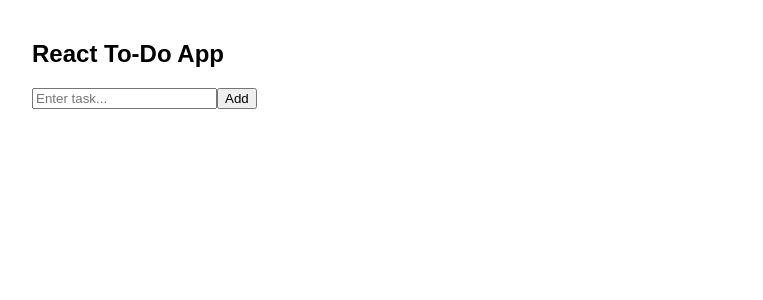
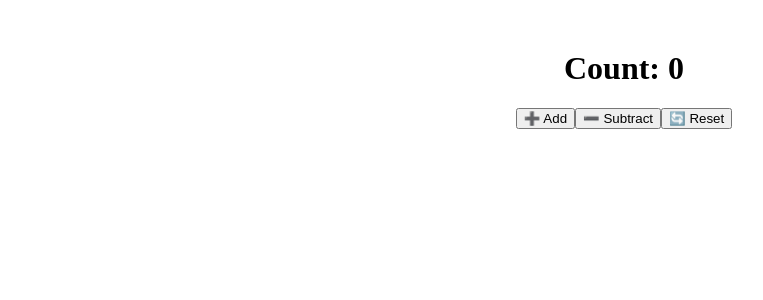
Before and after one commit to smmehedi4u/react, a React (Create React App) app: page / in a window 1280 px wide. Shown: the top 300 px of the page, without its empty margins (16-779 px from the left). Built offline with nearby package versions, Linux system fonts and the light colour scheme.

Commit message:
Use Effect hook

```diff
--- a/src/App.jsx
+++ b/src/App.jsx
@@ -14,7 +14,8 @@ import Counter from "./update.jsx";
 import Object from "./Object.jsx";
 import Array from "./Array.jsx";
 import UpdateArray from "./UpdateArray.jsx";
-import Todo from "./Todo.jsx";
+// import Todo from "./Todo.jsx";
+import UseEffect from "./UseEffect.jsx";
 
 function App() {
   // const items = ["Milk", "Eggs", "Bread", "Butter"];
@@ -38,7 +39,8 @@ function App() {
       {/* <Object /> */}
       {/* <Array /> */}
       {/* <UpdateArray /> */}
-      <Todo/>
+      {/* <Todo/> */}
+      <UseEffect />
     </>
   );
 }
--- /dev/null
+++ b/src/UseEffect.jsx
@@ -0,0 +1,29 @@
+import { useState, useEffect } from "react";
+
+function CounterApp() {
+  const [count, setCount] = useState(0);
+  const [color, setColor] = useState("black");
+
+  // useEffect to change color whenever count changes
+  useEffect(() => {
+    if (count > 0) {
+      setColor("green");   // positive → green
+    } else if (count < 0) {
+      setColor("red");     // negative → red
+    } else {
+      setColor("black");   // zero → black
+    }
+  }, [count]); // runs whenever count changes
+
+  return (
+    <div style={{ textAlign: "center", marginTop: "50px" }}>
+      <h1 style={{ color: color }}>Count: {count}</h1>
+
+      <button onClick={() => setCount(count + 1)}>➕ Add</button>
+      <button onClick={() => setCount(count - 1)}>➖ Subtract</button>
+      <button onClick={() => setCount(0)}>🔄 Reset</button>
+    </div>
+  );
+}
+
+export default CounterApp;
```
